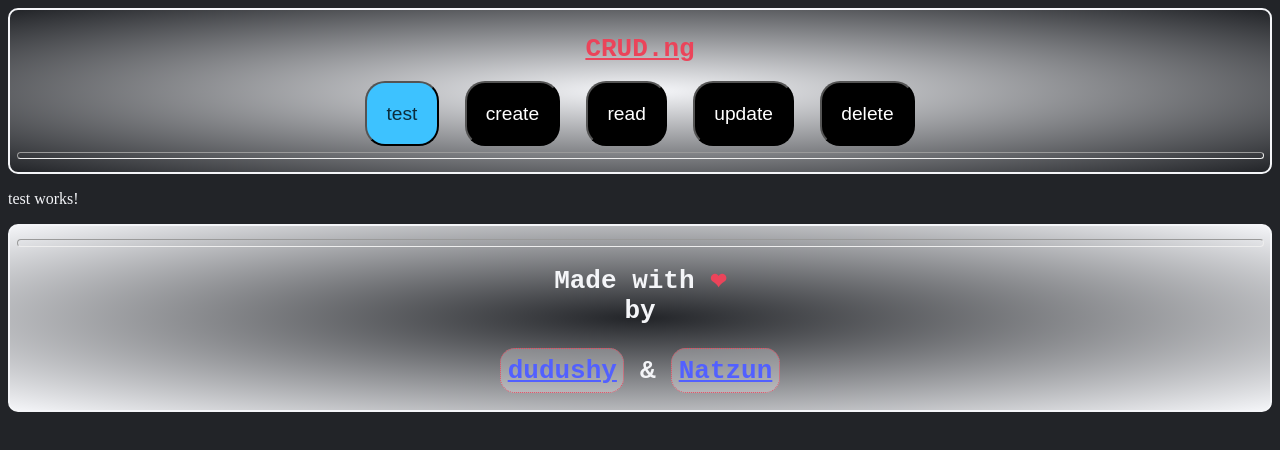
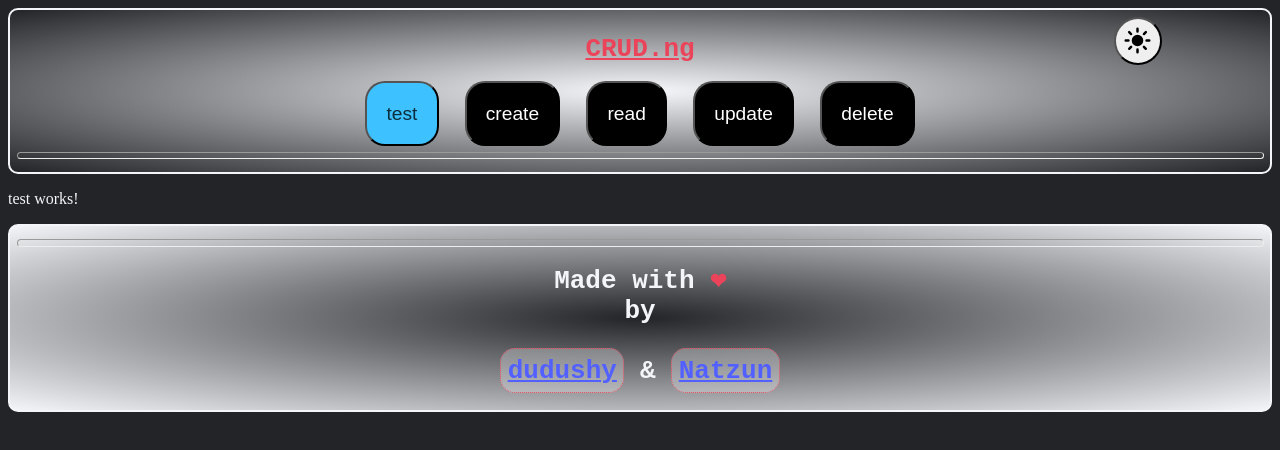
Before and after one commit to dudushy/CRUD.ng, an Angular app: page /test in a window 1280 px wide. Shown: the top 450 px of the page. Built offline with nearby package versions, Linux system fonts and the light colour scheme.

Commit message:
Theme button

```diff
--- a/src/app/app.component.html
+++ b/src/app/app.component.html
@@ -1,4 +1,9 @@
 <header>
+  <button id="theme-button">
+    <img *ngIf="GVS.getVar('theme') == 'dark'" src="../assets/icons/sunny.svg" (click)="toggleTheme()">
+    <img *ngIf="GVS.getVar('theme') == 'light'" src="../assets/icons/moon.svg" (click)="toggleTheme()">
+  </button>
+
   <h1><a href="https://dudushy.github.io/CRUD.ng/" target="_blank">CRUD.ng</a></h1>
 
   <ul>
--- a/src/app/app.component.scss
+++ b/src/app/app.component.scss
@@ -9,6 +9,19 @@ header {
   border: 2px solid $light;
   font-family: monospace;
   font-weight: bolder;
+
+  #theme-button {
+    border-radius: 50%;
+    float: right;
+    position: absolute;
+    // margin-bottom: -1em;
+    margin-left: 37%;
+    width: 2.5em;
+    height: 2.5em;
+    font-size: larger;
+    padding: .4em;
+    transition: .2s;
+  }
 
   hr {
     color: $medium;
@@ -39,25 +52,25 @@ header {
     border-radius: 20px;
     font-size: larger;
     padding: 1em;
-    transition: .5s;
+    transition: .2s;
   }
 
   button[active="true"] {
     background-color: $button-back-default;
     color: $button-text-default;
-    transition: .5s;
+    transition: .2s;
   }
 
   button[active="false"] {
     background-color: $back-default;
     color: $text-default;
-    transition: .5s;
+    transition: .2s;
   }
 
   button:active{
     background-color: $back-highlight;
     color: $text-highlight;
-    transition: .5s;
+    transition: .2s;
   }
 }
 
--- a/src/app/app.component.ts
+++ b/src/app/app.component.ts
@@ -11,28 +11,58 @@ import { Router } from '@angular/router';
   styleUrls: ['./app.component.scss']
 })
 export class AppComponent {
+  title = 'AppComponent';
 
   constructor(
     public GVS: GlobalVariablesService,
     private router: Router,
     private cdr: ChangeDetectorRef
   ) {
-    console.log('[AppComponent#constructor]');
-    console.log('[AppComponent#constructor] (GVS) all_pages', this.GVS.getVar('all_pages'));
+    console.log(`[${this.title}#constructor]`);
+
+    this.loadTheme();
+
+    // console.log(`[${this.title}#constructor] (GVS) all_pages`, this.GVS.getVar('all_pages'));
   }
 
-  detectChanges(from: string) {
-    console.log('[AppComponent#detectChanges] from', from);
+  toggleTheme() {
+    // console.log(`[${this.title}#toggleTheme]`);
+
+    const theme = this.GVS.getVar('theme');
+    console.log(`[${this.title}#toggleTheme] theme`, theme);
+
+    if (theme == 'light') {
+      this.GVS.setVar('theme', 'dark');
+      document.body.setAttribute('theme', this.GVS.getVar('theme'));
+    } else {
+      this.GVS.setVar('theme', 'light');
+      document.body.setAttribute('theme', this.GVS.getVar('theme'));
+    }
+  }
+
+  loadTheme() {
+    // console.log(`[${this.title}#loadTheme]`);
+
+    const theme = this.GVS.getVar('theme');
+    console.log(`[${this.title}#loadTheme] theme`, theme);
+
+    document.body.setAttribute('theme', this.GVS.getVar('theme'));
+  }
+
+  updateView(from: string) {
+    console.log(`[${this.title}#updateView] from`, from);
+
     this.cdr.detectChanges;
   }
 
   redirectTo(url: any) {
-    console.log('[AppComponent#redirectTo] url', url);
+    console.log(`[${this.title}#redirectTo] url`, url);
+
     this.router.navigateByUrl(`/${url}`);
 
     this.GVS.setVar('current_url', url);
-    console.log('[AppComponent#redirectTo] current_url', this.GVS.getVar('current_url'));
+    console.log(`[${this.title}#redirectTo] current_url`, this.GVS.getVar('current_url'));
 
-    this.detectChanges('app');
+    this.updateView('app');
   }
 }
--- a/src/app/create/create.component.ts
+++ b/src/app/create/create.component.ts
@@ -18,6 +18,6 @@ export class CreateComponent implements OnInit {
 
   ngOnInit(): void {
     console.log('[CreateComponent#ngOnInit]');
-    this.app.detectChanges(this.title);
+    this.app.updateView(this.title);
   }
 }
--- a/src/app/delete/delete.component.ts
+++ b/src/app/delete/delete.component.ts
@@ -18,6 +18,6 @@ export class DeleteComponent implements OnInit {
 
   ngOnInit(): void {
     console.log('[DeleteComponent#ngOnInit]');
-    this.app.detectChanges(this.title);
+    this.app.updateView(this.title);
   }
 }
--- a/src/app/read/read.component.ts
+++ b/src/app/read/read.component.ts
@@ -18,6 +18,6 @@ export class ReadComponent implements OnInit {
 
   ngOnInit(): void {
     console.log('[ReadComponent#ngOnInit]');
-    this.app.detectChanges(this.title);
+    this.app.updateView(this.title);
   }
 }
--- a/src/app/services/global-variables.service.ts
+++ b/src/app/services/global-variables.service.ts
@@ -5,12 +5,12 @@ import { Injectable } from '@angular/core';
   providedIn: 'root'
 })
 export class GlobalVariablesService {
-  variables: any;
+  variables: any = [];
 
   constructor() {
     console.log('[GlobalVariablesService#constructor]');
 
-    this.variables = [];
+    this.variables.theme = 'dark';
 
     this.variables.all_pages = [
       'test',
--- a/src/app/test/test.component.ts
+++ b/src/app/test/test.component.ts
@@ -18,6 +18,6 @@ export class TestComponent implements OnInit {
 
   ngOnInit(): void {
     console.log('[TestComponent#ngOnInit]');
-    this.app.detectChanges(this.title);
+    this.app.updateView(this.title);
   }
 }
--- a/src/app/update/update.component.ts
+++ b/src/app/update/update.component.ts
@@ -18,6 +18,6 @@ export class UpdateComponent implements OnInit {
 
   ngOnInit(): void {
     console.log('[UpdateComponent#ngOnInit]');
-    this.app.detectChanges(this.title);
+    this.app.updateView(this.title);
   }
 }
--- a/src/styles.scss
+++ b/src/styles.scss
@@ -18,8 +18,14 @@ $dark: #222428;
 $medium: #92949c;
 $light: #f4f5f8;
 
-//? Default body color
-body {
+//? theme: dark
+body[theme="dark"] {
   background-color: $dark;
   color: $light;
 }
+
+//? theme: light
+body[theme="light"] {
+  background-color: $light;
+  color: $dark;
+}
```
Also changed, not shown: src/assets/icons/moon.svg (added), src/assets/icons/sunny.svg (added).
